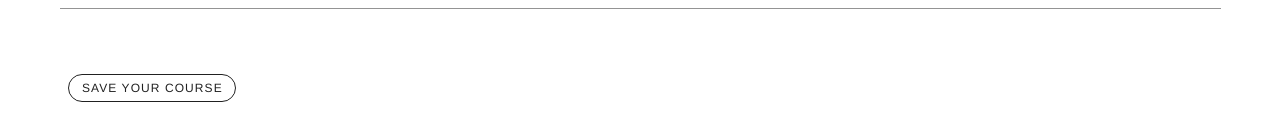
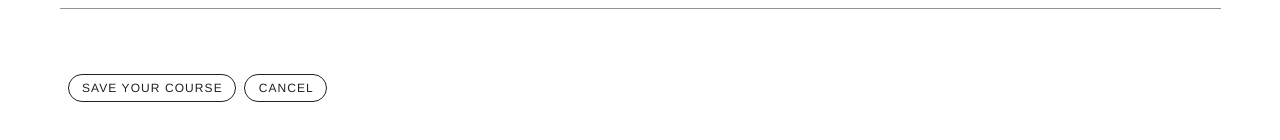
Before and after one commit to burakyuslu/CS353_Group9_Project, a Vue app in the folder frontend/: page /instructor/home/create in a window 1280 px wide. Shown: the part 218-358 px from the top of the page. Built offline with nearby package versions, Linux system fonts and the light colour scheme; what vue-youtube-embed would draw is missing.

Commit message:
Added cancel button to the create course page

```diff
--- a/frontend/src/views/instructor/CreateCourse.vue
+++ b/frontend/src/views/instructor/CreateCourse.vue
@@ -22,6 +22,12 @@
             Save Your Course
         </v-btn>
       </router-link>
+
+      <router-link to="/instructor/home/">
+        <v-btn class="ml-2 mt-5" outlined rounded small>
+            Cancel
+        </v-btn>
+      </router-link>
     </v-container>
 
   </v-form>
```
